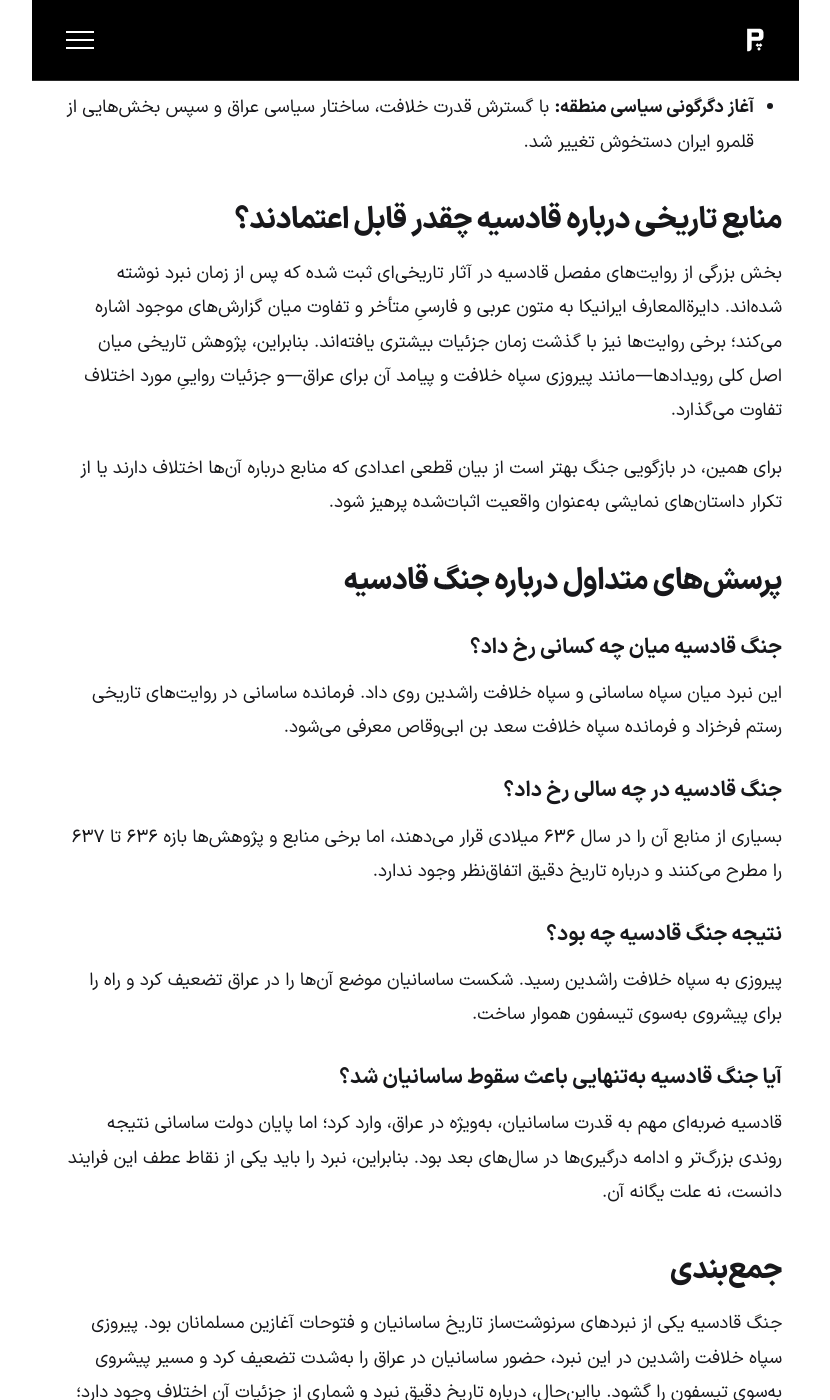
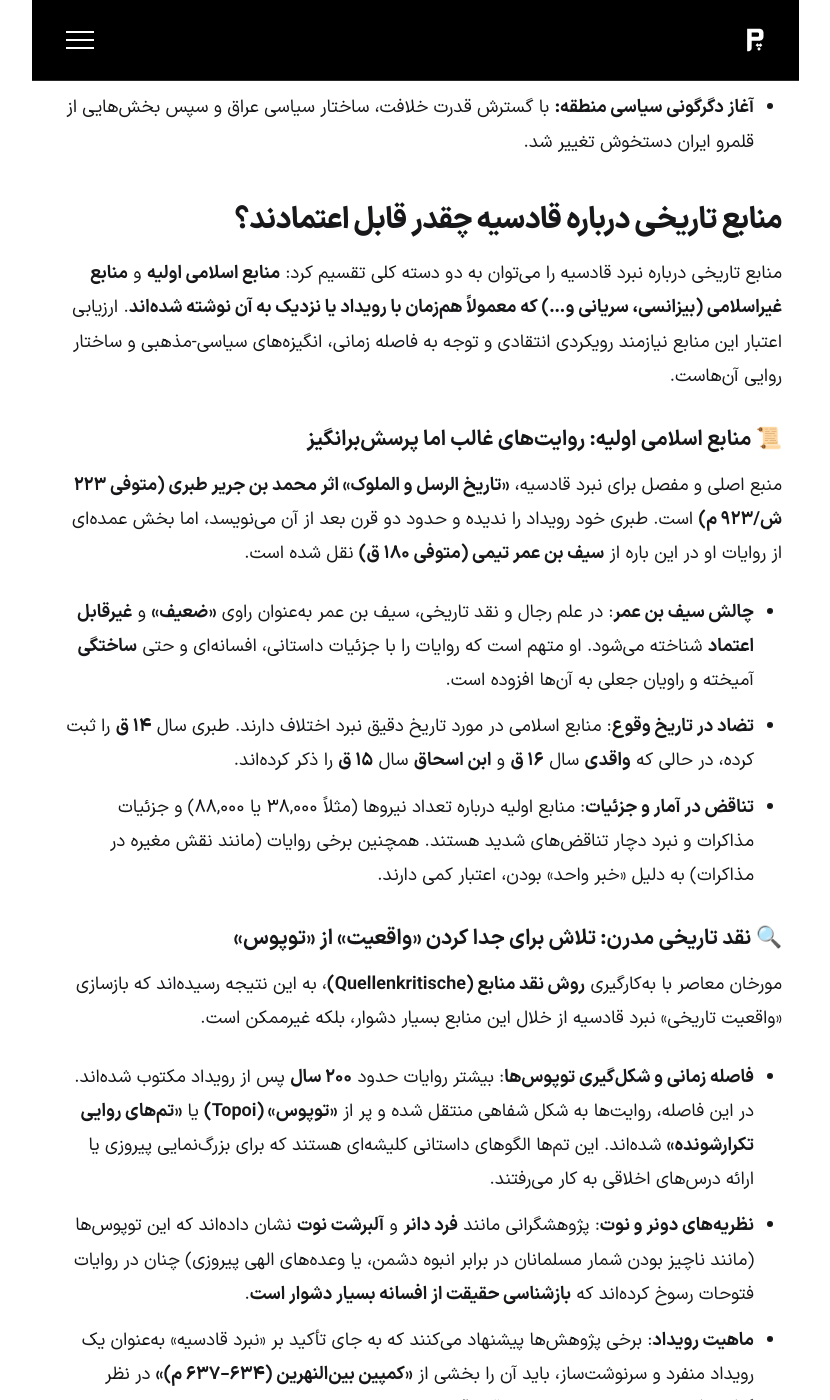
Before and after one commit to darkblog/darkblog.github.io, a Jekyll site: the page built from _posts/2026-10-9-qadisiyyah.md, in a window 1280 px wide and 1400 px high, scrolled down 2970 px. Shown: the whole window, without its empty margins (210-1040 px from the left). Built offline with Jekyll 4.4.1, drawn with Linux system fonts in a browser that asks for light colours; some of the changed text lies outside the part shown.

Commit message:
Update 2026-10-9-qadisiyyah.md

```diff
--- a/_posts/2026-10-9-qadisiyyah.md
+++ b/_posts/2026-10-9-qadisiyyah.md
@@ -43,9 +43,37 @@ image: /blog/qadisiyyah.jpeg
 
 ## منابع تاریخی درباره قادسیه چقدر قابل اعتمادند؟
 
-بخش بزرگی از روایت‌های مفصل قادسیه در آثار تاریخی‌ای ثبت شده که پس از زمان نبرد نوشته شده‌اند. دایرةالمعارف ایرانیکا به متون عربی و فارسیِ متأخر و تفاوت میان گزارش‌های موجود اشاره می‌کند؛ برخی روایت‌ها نیز با گذشت زمان جزئیات بیشتری یافته‌اند. بنابراین، پژوهش تاریخی میان اصل کلی رویدادها—مانند پیروزی سپاه خلافت و پیامد آن برای عراق—و جزئیات رواییِ مورد اختلاف تفاوت می‌گذارد.
+منابع تاریخی درباره نبرد قادسیه را می‌توان به دو دسته کلی تقسیم کرد: **منابع اسلامی اولیه** و **منابع غیراسلامی (بیزانسی، سریانی و...) که معمولاً هم‌زمان با رویداد یا نزدیک به آن نوشته شده‌اند**. ارزیابی اعتبار این منابع نیازمند رویکردی انتقادی و توجه به فاصله زمانی، انگیزه‌های سیاسی-مذهبی و ساختار روایی آن‌هاست.
 
-برای همین، در بازگویی جنگ بهتر است از بیان قطعی اعدادی که منابع درباره آن‌ها اختلاف دارند یا از تکرار داستان‌های نمایشی به‌عنوان واقعیت اثبات‌شده پرهیز شود.
+### 📜 منابع اسلامی اولیه: روایت‌های غالب اما پرسش‌برانگیز
+
+منبع اصلی و مفصل برای نبرد قادسیه، **«تاریخ الرسل و الملوک» اثر محمد بن جریر طبری (متوفی ۲۲۳ ش/۹۲۳ م)** است. طبری خود رویداد را ندیده و حدود دو قرن بعد از آن می‌نویسد، اما بخش عمده‌ای از روایات او در این باره از **سیف بن عمر تیمی (متوفی ۱۸۰ ق)** نقل شده است.
+
+*   **چالش سیف بن عمر**: در علم رجال و نقد تاریخی، سیف بن عمر به‌عنوان راوی **«ضعیف»** و **غیرقابل اعتماد** شناخته می‌شود. او متهم است که روایات را با جزئیات داستانی، افسانه‌ای و حتی **ساختگی** آمیخته و راویان جعلی به آن‌ها افزوده است.
+*   **تضاد در تاریخ وقوع**: منابع اسلامی در مورد تاریخ دقیق نبرد اختلاف دارند. طبری سال **۱۴ ق** را ثبت کرده، در حالی که **واقدی** سال **۱۶ ق** و **ابن اسحاق** سال **۱۵ ق** را ذکر کرده‌اند.
+*   **تناقض در آمار و جزئیات**: منابع اولیه درباره تعداد نیروها (مثلاً ۳۸,۰۰۰ یا ۸۸,۰۰۰) و جزئیات مذاکرات و نبرد دچار تناقض‌های شدید هستند. همچنین برخی روایات (مانند نقش مغیره در مذاکرات) به دلیل «خبر واحد» بودن، اعتبار کمی دارند.
+
+### 🔍 نقد تاریخی مدرن: تلاش برای جدا کردن «واقعیت» از «توپوس»
+
+مورخان معاصر با به‌کارگیری **روش نقد منابع (Quellenkritische)**، به این نتیجه رسیده‌اند که بازسازی «واقعیت تاریخی» نبرد قادسیه از خلال این منابع بسیار دشوار، بلکه غیرممکن است.
+
+*   **فاصله زمانی و شکل‌گیری توپوس‌ها**: بیشتر روایات حدود **۲۰۰ سال** پس از رویداد مکتوب شده‌اند. در این فاصله، روایت‌ها به شکل شفاهی منتقل شده و پر از **«توپوس» (Topoi)** یا **«تم‌های روایی تکرارشونده»** شده‌اند. این تم‌ها الگوهای داستانی کلیشه‌ای هستند که برای بزرگ‌نمایی پیروزی یا ارائه درس‌های اخلاقی به کار می‌رفتند.
+*   **نظریه‌های دونر و نوت**: پژوهشگرانی مانند **فرد دانر** و **آلبرشت نوت** نشان داده‌اند که این توپوس‌ها (مانند ناچیز بودن شمار مسلمانان در برابر انبوه دشمن، یا وعده‌های الهی پیروزی) چنان در روایات فتوحات رسوخ کرده‌اند که **بازشناسی حقیقت از افسانه بسیار دشوار است**.
+*   **ماهیت رویداد**: برخی پژوهش‌ها پیشنهاد می‌کنند که به جای تأکید بر «نبرد قادسیه» به‌عنوان یک رویداد منفرد و سرنوشت‌ساز، باید آن را بخشی از **«کمپین بین‌النهرین (۶۳۴–۶۳۷ م)»** در نظر گرفت؛ فرایندی تدریجی که ماهیت دقیق آن در پرده ابهام است.
+*   **جانب‌داری در روایت**: روایت‌ها عمدتاً از دید **پیروزمندان (مسلمانان)** نوشته شده‌اند. طرف مغلوب (ساسانیان) روایت مکتوب مستقلی از خود برجای نگذاشته و لذا تصویر ارائه‌شده از دلایل شکست، اغلب **تقدیرگرایانه** و آمیخته با **اسطوره‌سازی** است.
+
+### 🧩 جمع‌بندی: چقدر می‌توان به این منابع اعتماد کرد؟
+
+**رویداد قادسیه به‌عنوان یک نبرد مهم تاریخی قطعی است**، اما **جزئیات ارائه‌شده در منابع اسلامی، به‌ویژه در مورد اعداد، تاریخ دقیق و بسیاری از صحنه‌های داستانی، فاقد اعتبار تاریخی کافی هستند**.
+
+اعتماد به این منابع را می‌توان چنین درجه‌بندی کرد:
+*   **اصل وقوع نبرد در منطقه قادسیه (نزدیک کوفه) در حدود سال‌های ۶۳۶–۶۳۷ م**: **قابل اعتماد** (بر اساس اجماع نسبی منابع).
+*   **نقش کلیدی سعد بن ابی‌وقاص به‌عنوان فرمانده مسلمانان**: **نسبتاً قابل اعتماد**.
+*   **تاریخ دقیق (۱۴، ۱۵ یا ۱۶ ق)**: **غیرقابل اعتماد** (منابع دچار اختلاف بنیادین هستند).
+*   **اعداد و آمار نیروها**: **غیرقابل اعتماد** (اغراق‌آمیز و متناقض).
+*   **جزئیات مذاکرات، رجزها، دوئل‌ها و صحنه‌های دراماتیک**: **بسیار غیرقابل اعتماد** (به شدت آمیخته با توپوس و افسانه).
+
+بنابراین، برای پژوهش تاریخی، باید این روایات را **نه به‌عنوان گزارش‌های خبری، بلکه به‌عنوان متون فرهنگی-ایدئولوژیک** مطالعه کرد که نشان می‌دهند مسلمانان در قرون بعدی چگونه این پیروزی سرنوشت‌ساز را به یاد می‌آوردند و برای آن **نماد و اسطوره** می‌ساختند.
 
 ## پرسش‌های متداول درباره جنگ قادسیه
 
```
